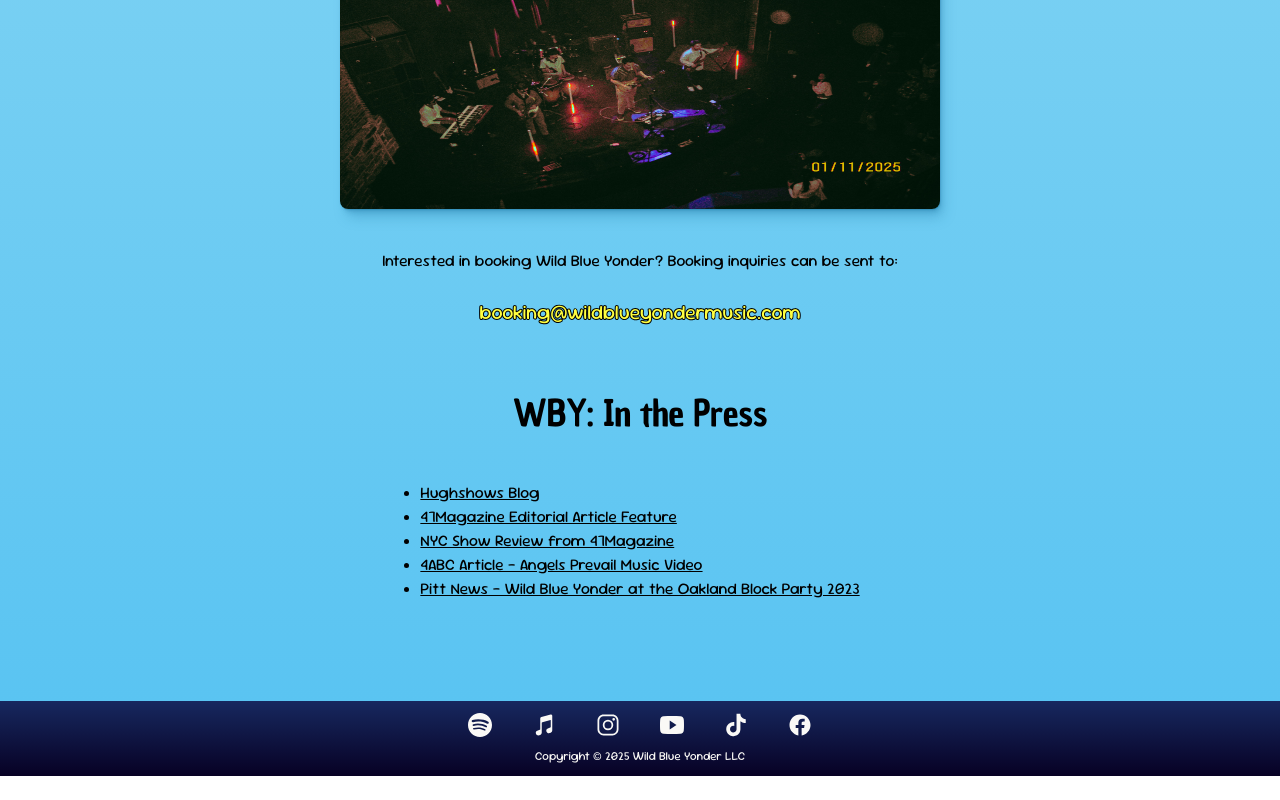
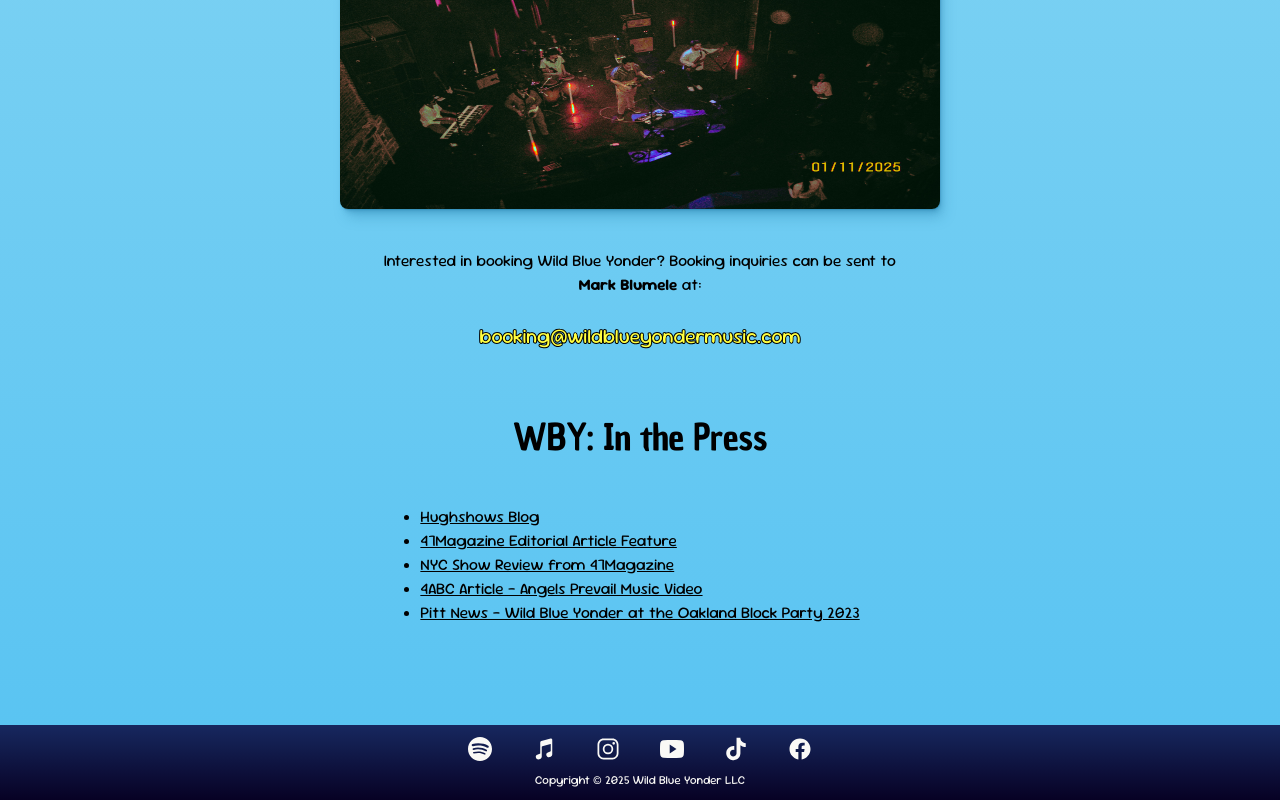
Before and after one commit to danielkurtsawyer/wild-blue-yonder, a React (Vite) app in the folder wild-blue-yonder-website/: page /about in a window 1280 px wide. Shown: the part 1511-2311 px from the top of the page. Before the commit the page ends 2287 px from the top, so only its background shows below. Built offline with nearby package versions, Linux system fonts and the light colour scheme.

Commit message:
Add Mark Blumele to booking section description

```diff
--- a/wild-blue-yonder-website/src/pages/About/About.jsx
+++ b/wild-blue-yonder-website/src/pages/About/About.jsx
@@ -48,7 +48,7 @@ function About() {
           />
           <p className="booking-text">
             Interested in booking Wild Blue Yonder? Booking inquiries can be
-            sent to: <br /> <br />
+            sent to <strong>Mark Blumele</strong> at: <br /> <br />
             <LinkPrimary
               href="mailto:booking@wildblueyondermusic.com"
               text="booking@wildblueyondermusic.com"
```
